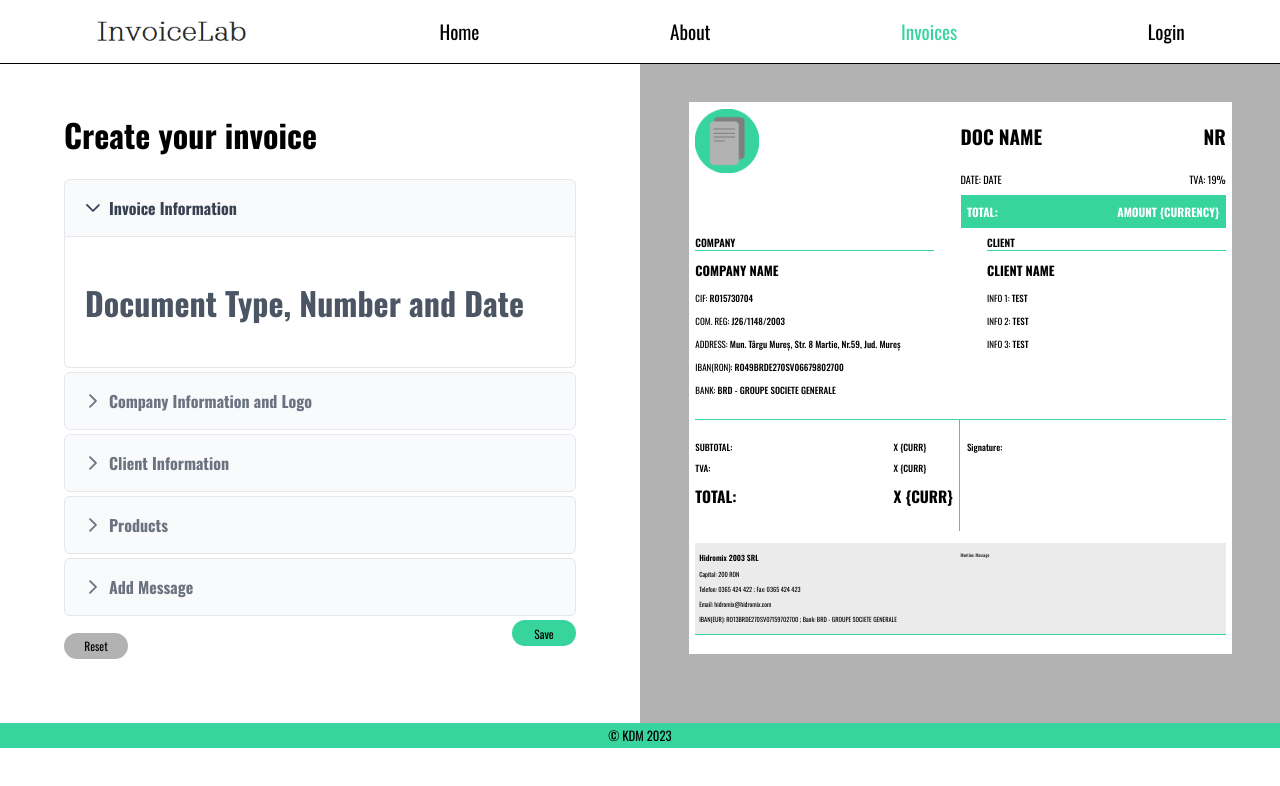
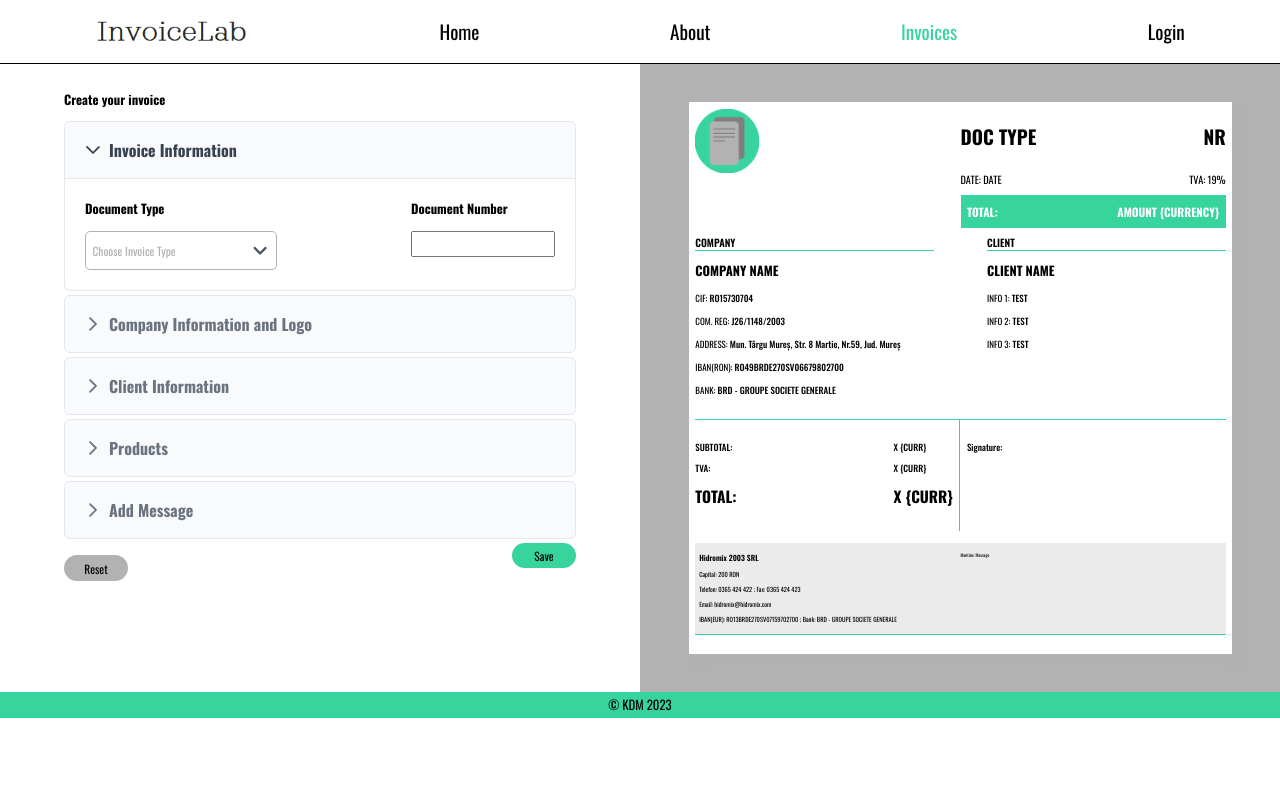
Before and after one commit to Muvesgit/InvoiceLab, a Vue app in the folder client/: page /#/Creator in a window 1280 px wide. Shown: the top 786 px of the page. Built offline with nearby package versions, Linux system fonts and the light colour scheme.

Commit message:
created full-fledged dropdown

```diff
--- a/client/src/assets/style.css
+++ b/client/src/assets/style.css
@@ -4,7 +4,7 @@
  */
 
 @import url('https://fonts.googleapis.com/css2?family=Oswald:wght@200;300;400;500;600;700&display=swap');
-@import url('primeicons/primeicons.css');
+@import url('../../node_modules/primeicons/primeicons.css');
 
 
 :root {
@@ -158,6 +158,20 @@ body{
   opacity: 0;
 }
 
+.home-slide-enter-active {
+  transition: transform .5s ease-out, opacity .7s ease-out;
+}
+
+/* .timer-slide-leave-active {
+  transition: all 0.8s cubic-bezier(1, 0.5, 0.8, 1);
+} */
+
+.home-slide-enter-from,
+.home-slide-leave-to {
+  transform: translateY(300px);
+  opacity: 0;
+}
+
 /* about */
 .centeredTextWall{
   width: 100%;
@@ -176,6 +190,14 @@ body{
 .centeredTextWall h2{
   font-weight: 200;
   font-size: 1.5vw;
+  color: white;
+}
+
+.centeredTextWall h3{
+  display: flex;
+  margin: 0;
+  font-size: 3vw;
+  font-weight: 200;
   color: white;
 }
 
@@ -326,7 +348,7 @@ body{
 .profileBottomSection{
   display: flex;
   margin: 5vw auto 5vw auto;
-  width: 70%;
+  width: 90%;
   display: flex;
   flex-direction: column;
 }
@@ -362,7 +384,7 @@ body{
 .arrowWrapper i{
   margin: 0 2vw 0 2vw;
   cursor: pointer;
-  font-size: 2vw;
+  font-size: 3vw;
   transition: .3s color;
 }
 
@@ -386,6 +408,12 @@ body{
   width: 50%;
 }
 
+.optionSection h1{
+  color: black;
+  font-size: 1vw;
+  margin: 0 0 1vw 0;
+}
+
 .generatedSection{
   border-left: 1px solid var(--prefGrey);
   width: 50%;
@@ -400,6 +428,22 @@ body{
   display: flex;
   justify-content: space-between;
 }
+
+.accordionSection{
+  display: flex;
+  flex-direction: column;
+}
+
+.accordionSection .row{
+  display: flex;
+  justify-content: space-between;
+}
+
+.accordionSection .column{
+  display: flex;
+  flex-direction: column;
+}
+
 
 
 
@@ -510,6 +554,81 @@ body{
   font-size: .9vw;
   font-weight: 400;
 }
+
+/* dropdowns */
+.dropdownWrap{
+  display: flex;
+  flex-direction: column;
+  width: 15vw;
+}
+
+.dropdownHeader{
+  display: flex;
+  width: 100%;
+  justify-content: space-between;
+  align-items: center ;
+  border: 1px solid var(--prefGrey);
+  border-radius: 5px;
+  cursor: pointer;
+  min-height: 3vw;
+}
+
+.dropdownHeader:focus{
+  border: 1px solid var(--teal);
+}
+
+.dropdownHeader h2{
+  color: var(--prefGrey);
+  font-weight: 400;
+  font-size: .9vw;
+  margin: 0 0 0 .5vw;
+  user-select: none;
+}
+
+.dropdownHeader h1{
+  color: black;
+  font-weight: 400;
+  font-size: .9vw;
+  margin: 0 0 0 .5vw;
+  user-select: none;
+}
+
+.dropdownHeader i{
+  font-size: 1.5vw;
+  margin-right: .5vw;
+  user-select: none;
+}
+
+.dropdownBody{
+  position: absolute;
+  background-color: white;
+  z-index: 100;
+  height: auto;
+  max-height: 15vw;
+  width: inherit;
+  border: 1px solid var(--prefGrey);
+  overflow-y: scroll;
+  margin-top: 2.9vw;
+}
+
+.dropdownBody .option{
+  display: flex;
+  align-items: center;
+  height: 3vw;
+  cursor: pointer;
+}
+
+.dropdownBody .option:hover{
+  background-color: var(--prefGrey);
+}
+
+.dropdownBody .option h1{
+  margin: 0 0 0 1vw;
+  font-weight: 400;
+}
+
+
+
 
 
 
--- a/client/src/views/auth/Auth.vue
+++ b/client/src/views/auth/Auth.vue
@@ -174,6 +174,7 @@ export default{
         .then((res) => {
           this.openMessageBoard(res.message);
         })
+        window.location.reload();
       }
       catch(error){
         this.openMessageBoard(error.message);
--- a/client/src/views/pages/Creator.vue
+++ b/client/src/views/pages/Creator.vue
@@ -1,5 +1,5 @@
 <template>
-<div>
+<div @click="clickListener($event)">
 	<MessageWindow v-if="messageBoardContent" :message="messageBoardContent"/>
 
 	<div class="creatorTab">
@@ -7,7 +7,35 @@
 			<h1>Create your invoice</h1>
 			<Accordion :multiple="true" :activeIndex="[0]">
 				<AccordionTab header="Invoice Information">
-					<h1>Document Type, Number and Date</h1>
+					<div class="accordionSection">
+						<div class="row">
+
+							<div class="column">
+								<h1>Document Type</h1>
+
+								<div class="dropdownWrap">
+									<div class="dropdownHeader" @click="() => {(dropdownVisibility[0]) ? dropdownVisibility[0]++ : dropdownVisibility[0]--}">
+										<h1 v-if="selectedType"> {{ selectedType.name }} </h1>
+										<h2 v-else>Choose Invoice Type </h2>
+										<i v-if="!dropdownVisibility[0]" class="pi pi-angle-down"></i>
+										<i v-else class="pi pi-angle-up"></i>
+									</div>
+
+									<div v-if="dropdownVisibility[0]" class="dropdownBody">
+										<div class="option" v-for="(item, index) in invoiceTypes" v-bind:key="item.id" @click="() => {selectedType = invoiceTypes[index]; dropdownVisibility[0] = 0}">
+											<h1>{{ item.name }}</h1>
+										</div>
+									</div>
+								</div>
+							</div>
+							<div class="column">
+								<h1>Document Number</h1>
+
+								<input type="text" v-model="registerEmail" @keyup="validateKeyPress($event, 1)">
+							</div>
+
+						</div>
+					</div>
 				</AccordionTab>
 				<AccordionTab header="Company Information and Logo">
 					<h1>Info and Logo</h1>
@@ -43,7 +71,7 @@
 
 						<div class="invDocInfo">
 							<div>
-								<h1>DOC NAME</h1>
+								<h1>{{ (selectedType) ? selectedType.name : "DOC TYPE" }}</h1>
 								<h1>NR</h1>
 							</div>
 
@@ -152,16 +180,31 @@ export default{
 	},
 	setup(){
 		const loggedUser = JSON.parse(localStorage.getItem("loggedUser"));
+		var documentNumber = 0
 
 		return{
-			loggedUser
+			loggedUser,
+			documentNumber
 		}
 	},
 	data(){
 		return{
 			messageBoardContent: null,
 
-			bottomSectionController: 0
+			bottomSectionController: 0,
+
+			dropdownVisibility: [0],
+			invoiceTypes: [
+				{
+					id: 0,
+					name: "FISCAL INVOICE"
+				},
+				{
+					id: 1,
+					name: "PROFORMA INVOICE"
+				},
+			],
+			selectedType: null,
 		}
 	},
 	watch: {
@@ -190,7 +233,14 @@ export default{
     },
     reloadPage(){
       location.reload();
-    }
+    },
+		clickListener(event){
+			if(event.target.className != "dropdownHeader"){
+				for(let i = 0; i < this.dropdownVisibility.length; ++i){
+					this.dropdownVisibility[i] = 0;
+				}
+			}
+		}
 	}
 }
 </script>
--- a/client/src/views/pages/Home.vue
+++ b/client/src/views/pages/Home.vue
@@ -1,7 +1,9 @@
 <template>
-  <div class="centeredTextWall">
+
+  <Transition name="home-slide">
+    <div v-if="enter" class="centeredTextWall">
       <div>
-      <h1>Welcome to InvoiceLab!</h1>
+        <h3>Welcome to <h1> &nbsp; InvoiceLab! </h1></h3>
         <h2>InvoiceLab is the quick solution to your Invoice printing requirements!</h2>
       </div>
 
@@ -11,10 +13,20 @@
         </div>
       </router-link>
     </div>
+  </Transition>
+
 </template>
 
 <script>
 export default{
-  name: "HomePage"
+  name: "HomePage",
+  data(){
+    return{
+      enter: false,
+    }
+  },
+  mounted(){
+    this.enter = true;
+  }
 }
 </script>
--- a/client/src/views/pages/Profile.vue
+++ b/client/src/views/pages/Profile.vue
@@ -46,7 +46,7 @@
 			</div>
 
 			<div class="arrowWrapper">
-				<i class="pi pi-check" @click="() => {(bottomSectionController > 0) ? bottomSectionController-- : bottomSectionController}"></i>
+				<i class="pi pi-arrow-circle-left" @click="() => {(bottomSectionController > 0) ? bottomSectionController-- : bottomSectionController}"></i>
 
 				<div v-if="bottomSectionController == 0" class="contentSection">
 					<div>
@@ -76,7 +76,7 @@
 					</div>
 				</div>
 
-				<i class="pi pi-check" @click="() => {(bottomSectionController < 3) ? bottomSectionController++ : bottomSectionController}"></i>
+				<i class="pi pi-arrow-circle-right" @click="() => {(bottomSectionController < 3) ? bottomSectionController++ : bottomSectionController}"></i>
 			</div>
 		</div>
 
```
Also changed, not shown: 1 other file (tests, documents, lock files or other folders). Lines whose indentation alone changed are shown as unchanged.
